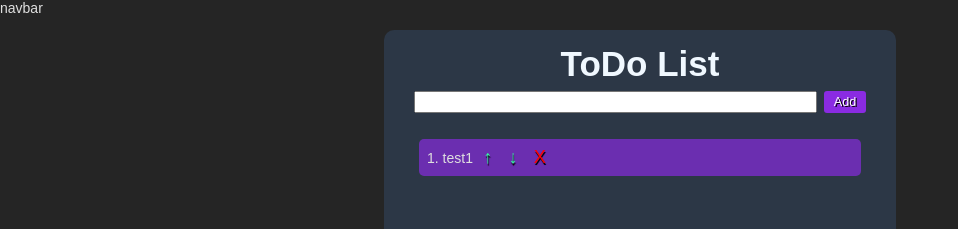
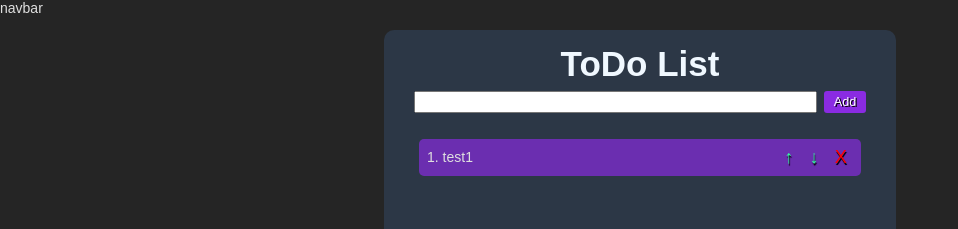
Before and after one commit to self-related/todo-list-react, a React (Vite) app: page / in a window 1280 px wide. Shown: the top 229 px of the page, without its empty margins (0-958 px from the left). Built offline with nearby package versions, Linux system fonts and the light colour scheme.

Commit message:
feat: make item a grid with span for 1 column

```diff
--- a/src/components/Item.css
+++ b/src/components/Item.css
@@ -5,12 +5,29 @@
     border-radius: 5px;
     background-color: rgba(137, 43, 226, 0.684);
 
+    width: 100%;
+
     list-style-position: inside;
+
+    display: grid;
+    grid-template-columns: 1fr;
+
+    column-gap: 0.5rem;
+    align-items: center;
+}
+.item > li {
+    margin: 0;
+    grid-column: 1 / span 2;
     overflow-wrap: break-word;
 }
-.item > button {
-    margin-left: 0.3rem;
+
+.item-control {
+    grid-column-start: 3;
+
+    display: flex;
+    gap: 0.3rem;
 }
+
 
 .delete-item {
     background: none;
--- a/src/components/Item.jsx
+++ b/src/components/Item.jsx
@@ -23,11 +23,13 @@ import "./Item.css";
 export default function Item({onDeleteItem, onMoveUpButton, onMoveDownButton, id, children}) {
 
     return (
-        <li className="item">
-            {children}
-            <button className="move-item" onClick={() => onMoveUpButton(id)}>↑</button>
-            <button className="move-item" onClick={() => onMoveDownButton(id)}>↓</button>
-            <button onClick={() => onDeleteItem(id)} className="delete-item">X</button>
-        </li>
+        <div className="item">
+            <li>{children}</li>
+            <div className="item-control">
+                <button className="move-item" onClick={() => onMoveUpButton(id)}>↑</button>
+                <button className="move-item" onClick={() => onMoveDownButton(id)}>↓</button>
+                <button onClick={() => onDeleteItem(id)} className="delete-item">X</button>
+            </div>
+        </div>
     );
 }
```
